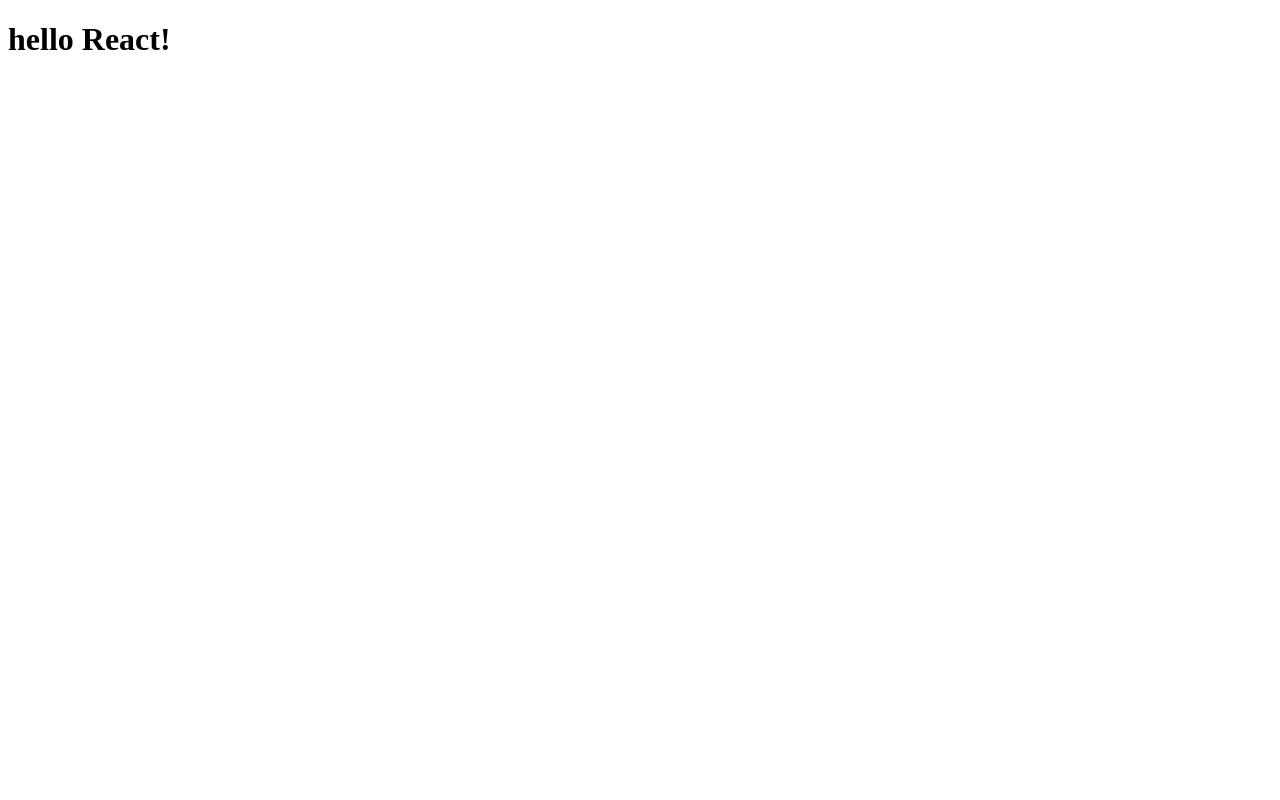
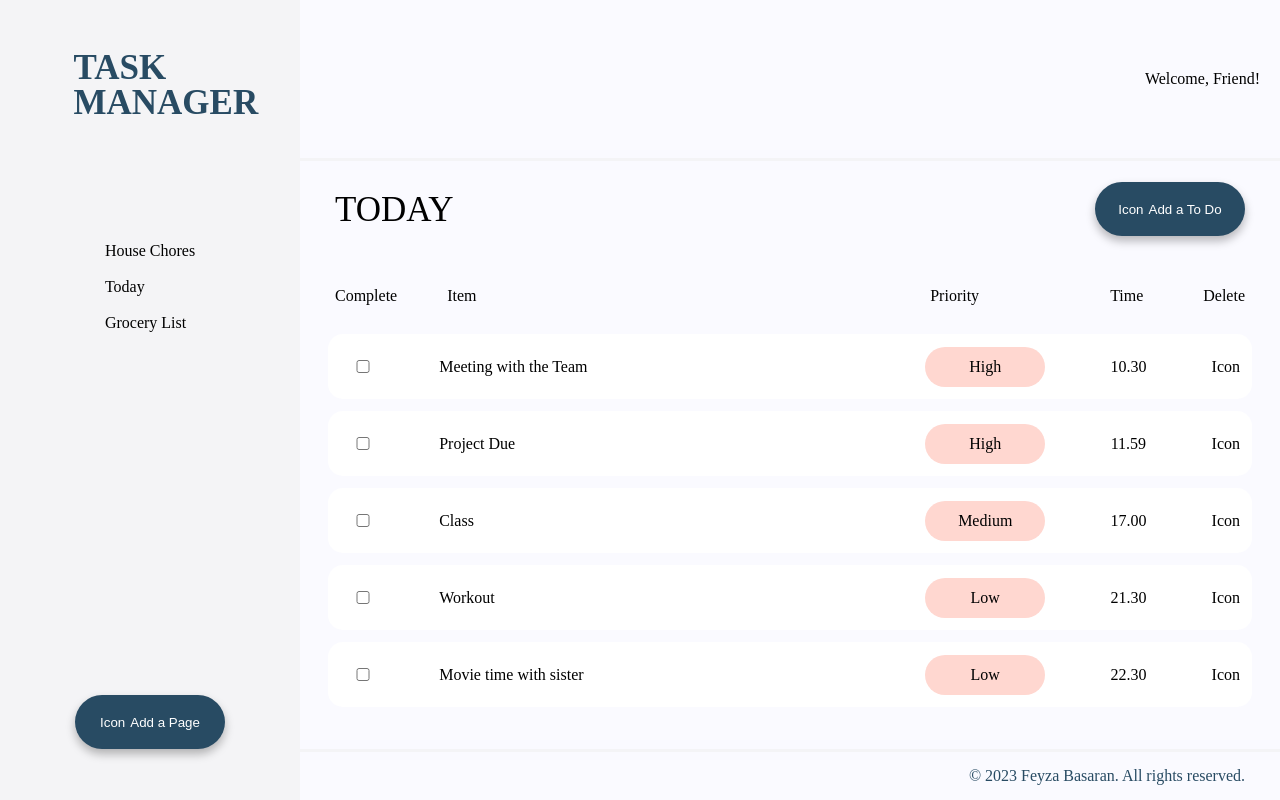
Before and after one commit to basa0044/mtm6404-task-manager-basa0044, a React (Vite) app: page / in a window 1280 px wide. Built offline with nearby package versions, Linux system fonts and the light colour scheme.

Commit message:
subfiles created for each  component

```diff
--- a/index.html
+++ b/index.html
@@ -4,7 +4,7 @@
     <meta charset="UTF-8" />
     <link rel="icon" type="image/svg+xml" href="/vite.svg" />
     <meta name="viewport" content="width=device-width, initial-scale=1.0" />
-    <title>Vite + React</title>
+    <title>Task Manager</title>
   </head>
   <body>
     <div id="root"></div>
--- a/src/App.jsx
+++ b/src/App.jsx
@@ -1,10 +1,19 @@
-import { useState } from 'react'
+import Header from './components/Header'
+import Navbar from './components/Navbar'
+import Title from './components/Title'
+import ListItems from './components/ListItems'
+import Footer from './components/Footer'
+import './style.css'
 
-function App() {
-  const [count, setCount] = useState(0)
-
-  return (
-    <h1>hello React!</h1>
+function App (){
+  return(
+    <div>
+      <Header/>
+      <Navbar/>
+      <Title/>
+      <ListItems/>
+      <Footer/>
+    </div>
   )
 }
 
--- /dev/null
+++ b/src/components/Footer.jsx
@@ -0,0 +1,6 @@
+
+export default function Footer(){
+    return(
+        <footer><p>© 2023 Feyza Basaran. All rights reserved.</p></footer>
+    )
+}
--- /dev/null
+++ b/src/components/Header.jsx
@@ -0,0 +1,10 @@
+function Header (){
+    return(
+        <div className="header">
+            <i>icon</i>
+            <p>Welcome, Friend!</p>
+        </div>
+    )
+}
+
+export default Header
--- a/src/index.js
+++ b/src/components/ListItems.jsx
@@ -1,45 +1,4 @@
-const Header = (props) => {
-    return(
-        <div className="header">
-            <i>icon</i>
-            <p>Welcome, Friend!</p>
-        </div>
-    )
-}
-
-const Navbar = (props) => {
-    return(
-        <nav>
-            <span>TASK MANAGER</span>
-            <ul>
-                <li>House Chores</li>
-                <li>Today</li>
-                <li>Grocery List</li>
-            </ul>
-            <button><i>Icon</i>Add a Page</button>
-        </nav>
-    )
-}
-
-const Title = (props) => {
-    return(
-        <div className="title">
-        <p>TODAY</p>
-        <button><i>Icon</i>Add a To Do</button>
-        <div>
-            <div className="complete"><p>Complete</p></div>
-            <div className="item"><p>Item</p></div>
-            <div className="titles">
-                <p>Priority</p>
-                <p>Time</p>
-                <p>Delete</p>
-            </div>
-        </div>
-        </div>
-    )
-}
-
-const ListItems = (props) => {
+export default function ListItems(){
     return(
         <div className="listItems">
         <div className="list">
@@ -90,27 +49,3 @@
         </div>
     )
 }
-
-const Footer = (props) => {
-    return(
-        <footer><p>© 2023 Feyza Basaran. All rights reserved.</p></footer>
-    )
-}
-
-
-
-function App (){
-    return(
-        <React.Fragment>
-        <Header/>
-        <Navbar/>
-        <Title/>
-        <ListItems/>
-        <Footer/>
-        </React.Fragment>
-    )
-}
-
-const root = ReactDOM.createRoot(document.getElementById('root'))
-
-root.render(<App/>)
--- /dev/null
+++ b/src/components/Navbar.jsx
@@ -0,0 +1,13 @@
+export default function Navbar(){
+    return(
+        <nav>
+            <span>TASK MANAGER</span>
+            <ul>
+                <li>House Chores</li>
+                <li>Today</li>
+                <li>Grocery List</li>
+            </ul>
+            <button><i>Icon</i>Add a Page</button>
+        </nav>
+    )
+}
--- /dev/null
+++ b/src/components/Title.jsx
@@ -0,0 +1,17 @@
+export default function Title(){
+    return(
+        <div className="title">
+        <p>TODAY</p>
+        <button><i>Icon</i>Add a To Do</button>
+        <div>
+            <div className="complete"><p>Complete</p></div>
+            <div className="item"><p>Item</p></div>
+            <div className="titles">
+                <p>Priority</p>
+                <p>Time</p>
+                <p>Delete</p>
+            </div>
+        </div>
+        </div>
+        )
+}
```
Also changed, not shown: src/components/Footer.js (deleted), src/components/Header.js (deleted), src/components/ListItems.js (deleted).
